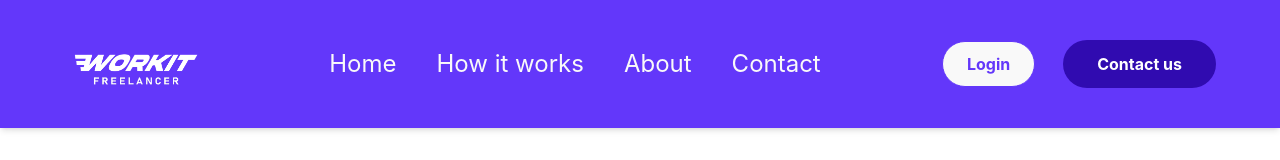
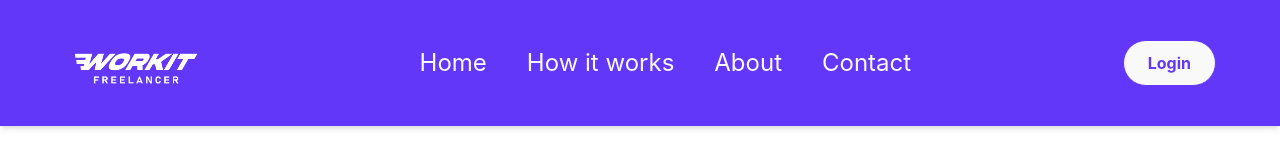
Before and after one commit to Justreadin/Work-it, a React (Vite) app in the folder frontend/: page /client in a window 1280 px wide. Shown: the top 160 px of the page. Built offline with nearby package versions, Linux system fonts and the light colour scheme; no server answers.

Commit message:
update: header action

```diff
--- a/frontend/src/header/HeaderAction.tsx
+++ b/frontend/src/header/HeaderAction.tsx
@@ -24,8 +24,9 @@ const HeaderAction: React.FC<HeaderActionProps> = ({
 
   return (
   <div className="flex items-center gap-8">
-      {/* Back Button */}
+    {/* Show Back Button and BecomeAclientButton if showBackButton is true */}
     {showBackButton && (
+      <>
         <Link
           to="/client"
           className="flex items-center gap-3 text-lg text-white hover:underline"
@@ -33,12 +34,18 @@ const HeaderAction: React.FC<HeaderActionProps> = ({
           <HiArrowLeft />
           back to Website
         </Link>
+        <BecomeAclientButton
+          actionName={clientActionText}
+          link={clientLink}
+        />
+      </>
     )}
 
+    {/* Show JobSearch or Login button only if showSearch is true */}
     {showSearch && (
       <div className="flex items-center space-x-7">
         {auth.token !== "" ? (
-            <JobSearch header/>
+          <JobSearch header />
         ) : (
           <NavLink
             to="/login"
@@ -47,15 +54,10 @@ const HeaderAction: React.FC<HeaderActionProps> = ({
             Login
           </NavLink>
         )}
-
-          <BecomeAclientButton
-            actionName={clientActionText}
-            link={clientLink}
-          />
       </div>
     )}
   </div>
 );
-};
+}
 
 export default HeaderAction;
```
Lines whose indentation alone changed are shown as unchanged.
